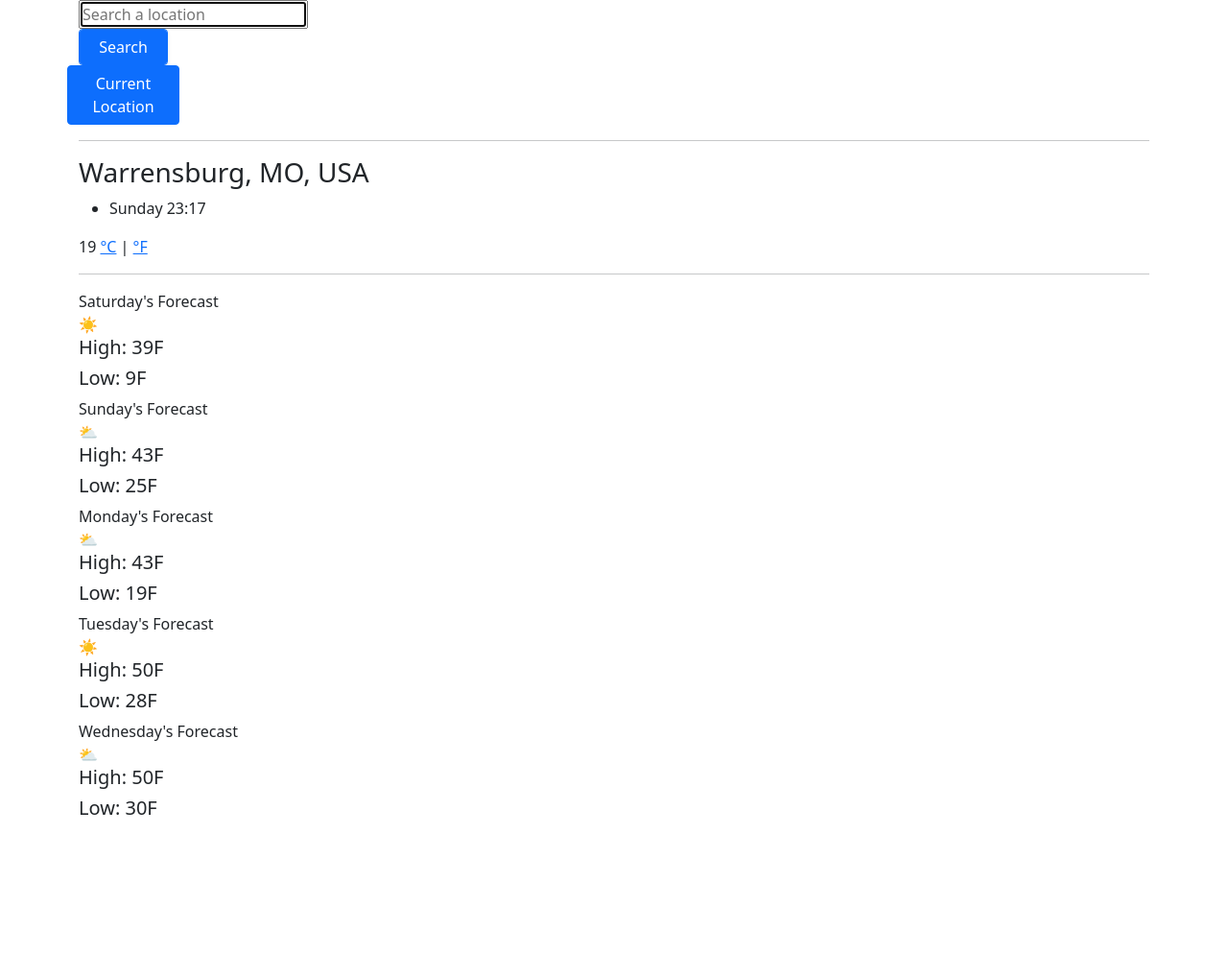
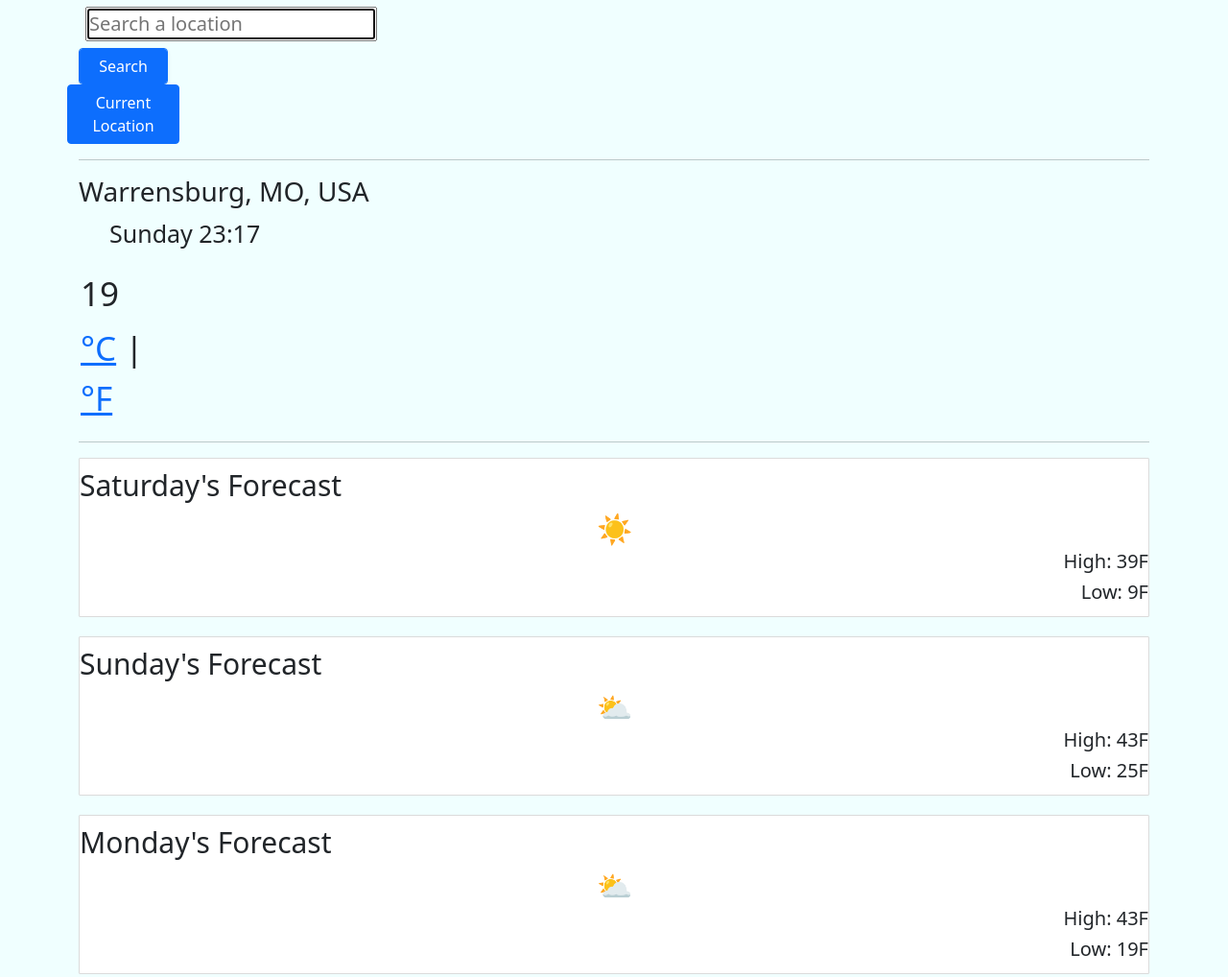
Before and after one commit to MissHalle/weather-app-W6, a plain HTML site: page index.html in a window 1280 px wide. Shown: the top 1018 px of the page at 96% size. Before the commit the page ends 862 px from the top, so only its background shows below. Drawn offline with nearby package versions, Linux system fonts and the light colour scheme.

Commit message:
Updated index.html
updated title name and link to css

```diff
--- a/index.html
+++ b/index.html
@@ -5,14 +5,14 @@
     <script src="https://cdn.jsdelivr.net/npm/axios/dist/axios.min.js"></script>
     <meta http-equiv="X-UA-Compatible" content="IE=edge" />
     <meta name="viewport" content="width=device-width, initial-scale=1.0" />
-    <title>W5Homework</title>
+    <title>PlusW6Homework</title>
     <link
       href="https://cdn.jsdelivr.net/npm/bootstrap@5.1.3/dist/css/bootstrap.min.css"
       rel="stylesheet"
       integrity="sha384-1BmE4kWBq78iYhFldvKuhfTAU6auU8tT94WrHftjDbrCEXSU1oBoqyl2QvZ6jIW3"
       crossorigin="anonymous"
     />
-    <link rel="stylesheet" href="src/W5homework.css" />
+    <link rel="stylesheet" href="src/W6homework.css" />
   </head>
   <body>
     <div class="container">
```
